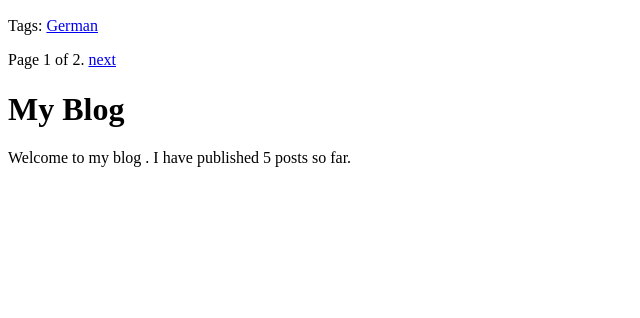
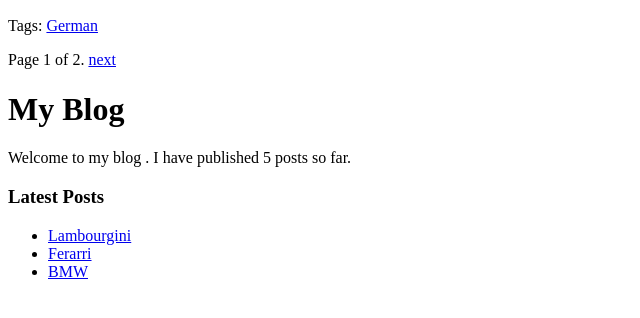
Before and after one commit to Tushar04-Master/College, a Django app: page /blog/ in a window 1280 px wide. Shown: the part 279-597 px from the top of the page, without its empty margins (0-640 px from the left). Run offline with Django 5.2, Linux system fonts and the light colour scheme; data comes from the database, SQL or seed files in the repository; parts of the project's set-up code (start-up, migrations or seed data) failed here and were passed over.

Commit message:
1st April

```diff
--- a/blog/templates/blog/base.html
+++ b/blog/templates/blog/base.html
@@ -17,6 +17,8 @@
     <div id="sidebar">
         <h1>My Blog</h1>
         <p>Welcome to my blog . I have published {% total_posts %} posts so far.</p>
+        <h3>Latest Posts</h3>
+        {% show_latest_posts %}
     </div>
 </body>
 
```
